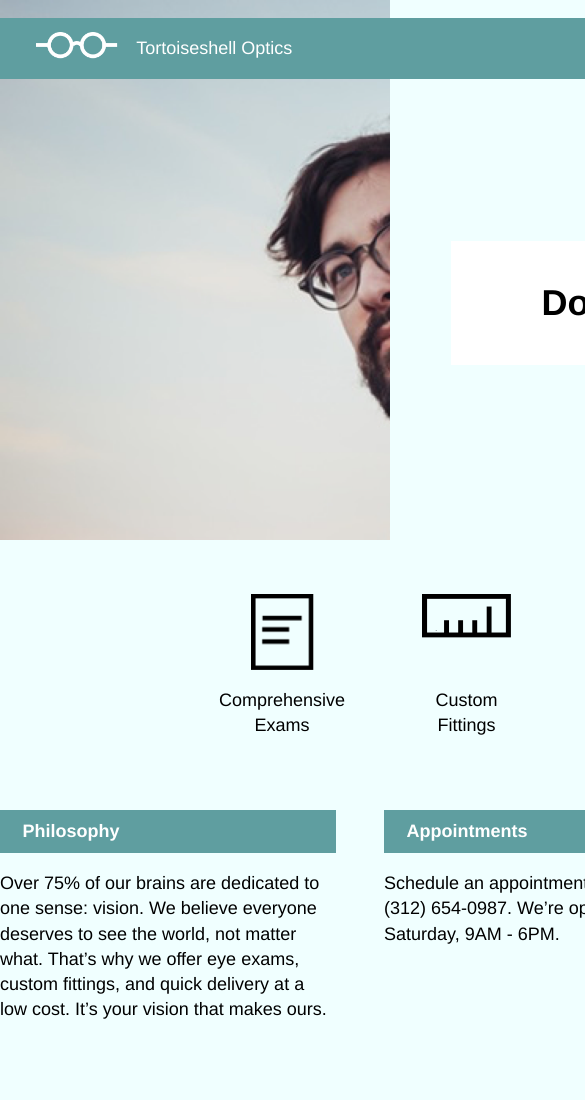
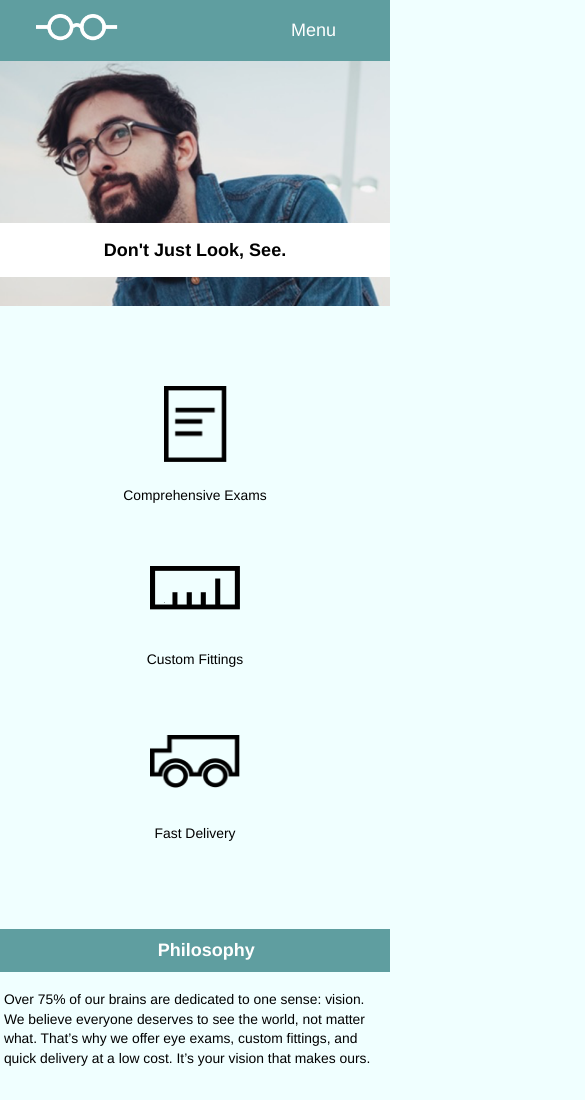
Before and after one commit to PascalB90/tortoise-shell-optics, a plain HTML site: page index.html in a window 390 px wide. Shown: the top 1100 px of the page, 585 px wide, since content can reach past the window. Drawn offline with Linux system fonts and the light colour scheme.

Commit message:
add the mobile css rules and FINSHED THE PROJECT

```diff
--- a/index.html
+++ b/index.html
@@ -24,7 +24,7 @@
                 <!-- begin navigation -->
                 <div class="flex-container">
                     <div class="mobile-nav">
-                        <span>Menu</span>
+                        <span><a href="#">Menu</a></span>
                     </div>
                     <nav>
                         <ul>
--- a/resources/css/style.css
+++ b/resources/css/style.css
@@ -71,6 +71,11 @@
         display: none;
     }
 
+    .mobile-nav a {
+        color: white;
+        text-decoration: none;
+    }
+
     .message-box {
         justify-content: flex-end;
     }
@@ -137,6 +142,10 @@
         max-width: 5rem;
     }
 
+    .information article:nth-child(1) {
+        padding-left: 4rem;
+    }
+
     .information article {
         width: 35%;
         margin-right: 5%;
@@ -162,3 +171,132 @@
     footer span {
         padding-top: 4rem;
     }
+
+/* ----------------------------------- */
+/*             MEDIAQUERYS             */
+/* ----------------------------------- */
+
+@media only screen and (max-width: 1024px){
+
+    .container {
+        width: 100%;
+    }
+
+    .topbar {
+        top: 0;
+    }
+
+    .slogan {
+        margin-top: 5rem;
+        background-color: white;
+        margin-right: 2rem;
+    }
+
+    .slogan h1 {
+        padding: 0.75rem 4rem;
+        font-weight: bold;
+        line-height: 1.2rem;
+        font-size: 1.33rem;
+    }
+
+    header {
+        height: 22rem;
+    }
+
+}
+
+@media only screen and (max-width: 620px){
+
+    header {
+        height: 17rem;
+        background-position: 20%;
+    }
+
+    nav {
+        display: none;
+    }
+
+    .mobile-nav{
+        display: flex;
+        padding: 1rem 3rem 1rem 0;
+    }
+
+    .brand span:nth-child(2){
+        display: none;
+    }
+
+    .slogan {
+        margin-top: 9rem;
+        background-color: white;
+        margin-right: 0;
+        width: 100%;
+        text-align: center;
+    }
+
+    .slogan h1 {
+        margin: 0;
+        padding: 1rem;
+        font-weight: bold;
+        font-size: 1rem;
+        line-height: 1;
+    }
+
+    .service-exams, .service-fittings, .service-delivery {
+        width: 100%;
+        text-align: center;
+        margin: 0;
+        font-size: 0.77rem;
+    }
+
+    .service-fittings, .service-delivery {
+        padding-top: 1.54rem;
+    }
+
+    .services {
+        flex-wrap: wrap;
+        margin: 3.77rem 0;
+    }
+
+    .flex-service {
+        justify-content: space-around;
+    }
+
+    .information  {
+        flex-wrap: wrap;
+    }
+
+    .information article:nth-child(1) {
+        padding:0;
+    }
+
+    .information article {
+        width: 100%;
+        padding: 0;
+        margin: 0;
+        font-size: 0.77rem;
+    }
+
+    .information article p {
+        padding: 1rem 1% 4rem 1%;
+        margin: 0;
+    }
+
+    .information h3 {
+        margin: 0;
+        text-align: center;
+    }
+
+    footer .flex-container {
+        justify-content: center;
+    }
+
+    .footer-logo {
+        padding-left: 0;
+        padding-right: 0;
+    }
+
+    footer span {
+        display: none;
+    }
+
+}
```
